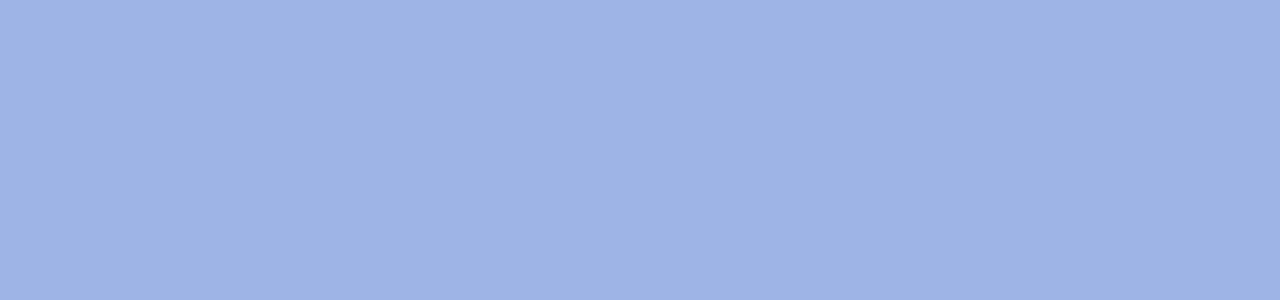
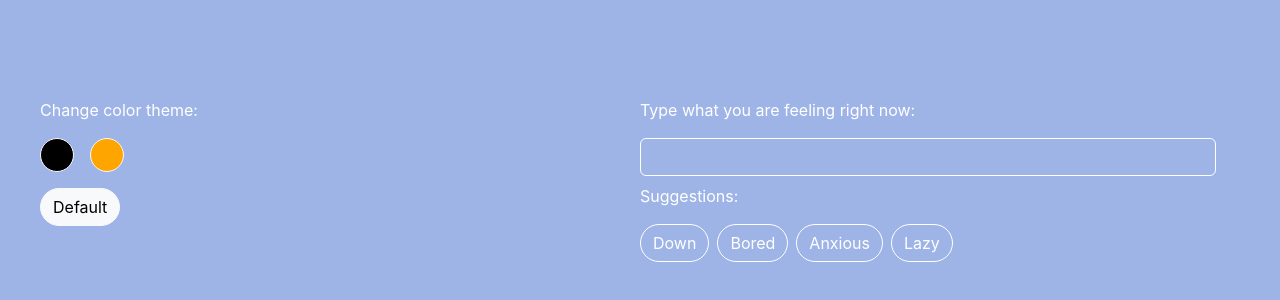
Before and after one commit to jsxNeko/daily-motivation, a React (Create React App) app: page /profile in a window 1280 px wide. Before the commit this address had no page. Shown: the part 220-520 px from the top of the page. Built offline with nearby package versions, Linux system fonts and the light colour scheme.

Commit message:
Create home/profile screen

```diff
--- a/src/App.css
+++ b/src/App.css
@@ -2,3 +2,23 @@ body {
   background-color: #9eb4e7;
   color: #fff;
 }
+
+#name,
+#mood {
+  width: 45vw;
+  background-color: rgba(0,0,0,0);
+  border: 1px solid #fff;
+  color: white;
+}
+
+.btn-transparent {
+  background-color: rgba(0,0,0,0);
+  border: 1px solid #fff;
+  color: #fff;
+}
+
+.btn-transparent:hover {
+  border: 1px solid #fff;
+  background-color: #fff;
+  color: #000;
+}
--- a/src/App.js
+++ b/src/App.js
@@ -1,6 +1,7 @@
 import './App.css';
 import Introduction from './components/Introduction';
 import UserInformation from './components/UserInformation';
+import Home from './components/Home';
 import { BrowserRouter, Routes, Route } from "react-router-dom";
 
 function App() {
@@ -9,7 +10,8 @@ function App() {
       <div className="App">
         <Routes>
           <Route index element={<Introduction/>}/>
-          <Route path="get-started" element={<UserInformation/>}/>
+          <Route path="/get-started" element={<UserInformation/>}/>
+          <Route path="/profile" element={<Home/>}/>
         </Routes>
       </div>
     </BrowserRouter>
--- /dev/null
+++ b/src/components/Home.js
@@ -0,0 +1,47 @@
+import '../css/Home.css';
+import { useState } from 'react';
+
+const Home = () => {
+	const [ color, setColor ] = useState("#9eb4e7");
+
+	const changeTheme = (c) => {
+		setColor(c);
+		document.body.style.backgroundColor = c;
+	};
+
+	return(
+		<section id="homeSection">
+			<div className="home-grid">
+				<div className="home-item">
+					<p>Change color theme:</p>
+					<button className="btn btn-light me-3 p-3 rounded-5" onClick={() => changeTheme("#000")} style={{backgroundColor: "#000"}}></button>
+					<button className="btn btn-light p-3 rounded-5" onClick={() => changeTheme("orange")} style={{backgroundColor: "orange"}}></button><br/>
+					<button className="btn btn-light mt-3 rounded-5" onClick={() => changeTheme("#9eb4e7")}>Default</button>
+				</div>
+				<div className="home-item">
+					<div>
+						<label htmlFor="mood">Type what you are feeling right now:</label>
+						<input className="form-control mt-3" id="mood" type="text"/>
+					</div>
+					<div className="mt-2">
+						<p>Suggestions:</p>
+						<button className="btn btn-transparent rounded-5 me-2">
+							Down
+						</button>
+						<button className="btn btn-transparent rounded-5 me-2">
+							Bored
+						</button>
+						<button className="btn btn-transparent rounded-5 me-2">
+							Anxious
+						</button>
+						<button className="btn btn-transparent rounded-5 me-2">
+							Lazy
+						</button>
+					</div>
+				</div>
+			</div>
+		</section>
+	);
+};
+
+export default Home;
--- a/src/components/Introduction.js
+++ b/src/components/Introduction.js
@@ -14,7 +14,7 @@ const Introduction = () => {
 			<div id="third-intro">Let's get you motivated to continue your day.</div>
 			<div id="fourth-intro">
 				<p>Start by telling me a little about how you are feeling right now.</p>
-				<button className="btn btn-lg btn-continue-introduction rounded-5" onClick={() => navigate('get-started')}>Continue</button>
+				<button className="btn btn-lg btn-transparent rounded-5" onClick={() => navigate('get-started')}>Continue</button>
 			</div>
 		</section>
 	);
--- a/src/components/UserInformation.js
+++ b/src/components/UserInformation.js
@@ -3,6 +3,8 @@ import { useState } from 'react';
 import { useNavigate } from 'react-router-dom';
 
 const UserInformation = () => {
+	const navigate = useNavigate();
+
 	// Check if user already has a username entered previously
 	// If not then give a empty name until user enters a value
 	const [ name, setName ] = useState(localStorage.getItem('username') ?
@@ -17,10 +19,11 @@ const UserInformation = () => {
 		localStorage.setItem('username', JSON.stringify(name));
 
 		// Navigate to next page
+		navigate('/profile');
 	};
 
 	return(
-		<section className="userInformationSection">
+		<section id="userInformationSection">
 			<form>
 				<div>
 					<label htmlFor="name">What would you like to be called?</label>
@@ -34,7 +37,7 @@ const UserInformation = () => {
 				</div>
 				<div>
 					<button
-					className="btn btn-lg btn-continue-introduction rounded-5 mt-4 mb-4"
+					className="btn btn-lg btn-transparent rounded-5 mt-4 mb-4"
 					onClick={(e) => saveName(e)}
 					>Next</button>
 					<p id="note-name">
--- /dev/null
+++ b/src/css/Home.css
@@ -0,0 +1,11 @@
+#homeSection {
+	position: absolute;
+	top: 50%;
+	left: 50%;
+	transform: translate(-50%,-50%);
+}
+
+.home-grid {
+	display: grid;
+	grid-template-columns: repeat(2,600px);
+}
--- a/src/css/Introduction.css
+++ b/src/css/Introduction.css
@@ -27,18 +27,6 @@
 	animation-delay: 11s;
 }
 
-.btn-continue-introduction {
-	background-color: rgba(0,0,0,0);
-	border: 1px solid #fff;
-	color: #fff;
-}
-
-.btn-continue-introduction:hover {
-	border: 1px solid #fff;
-	background-color: #fff;
-	color: #000;
-}
-
 
 @keyframes fade {
 	0%, 100% {opacity: 0}
--- a/src/css/UserInformation.css
+++ b/src/css/UserInformation.css
@@ -1,4 +1,4 @@
-.userInformationSection {
+#userInformationSection {
 	text-align: center;
 	font-size: 30px;
 	position: absolute;
@@ -7,13 +7,6 @@
 	left: 50%;
 }
 
-#name {
-	width: 50vw;
-	background-color: rgba(0,0,0,0);
-	border: 1px solid #fff;
-	color: white;
-}
-
 #note-name {
 	font-size: 17px;
 }
```
